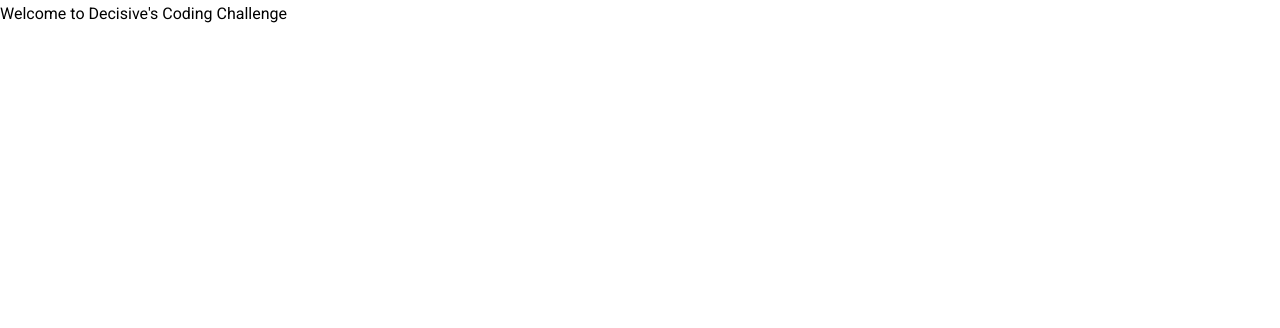
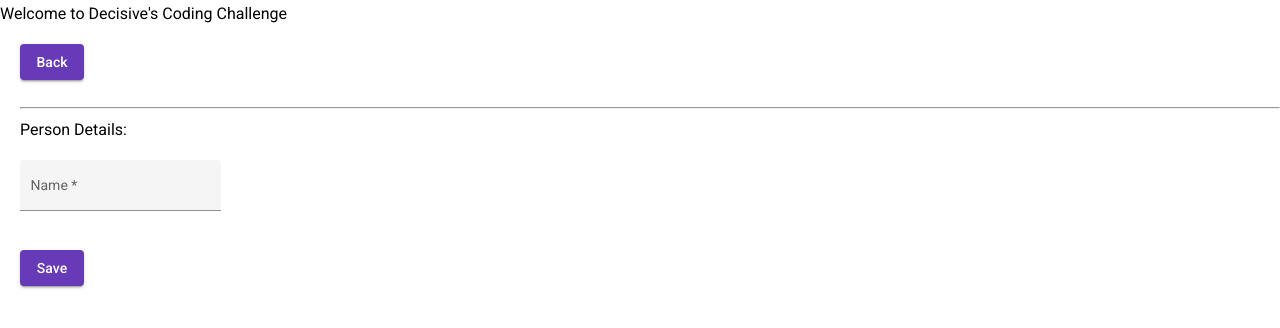
Before and after one commit to pavit94/decisive-coding-challenge, an Angular app: page /people/1/edit in a window 1280 px wide. Before the commit this address led to /. Shown: the top 328 px of the page. Built offline with nearby package versions, Linux system fonts and the light colour scheme.

Commit message:
edit form

```diff
--- /dev/null
+++ b/src/app/people/people-edit/people-edit.component.html
@@ -0,0 +1,34 @@
+<div class="align-comp">
+
+<button mat-raised-button color="primary" (click)="returnToList()">Back</button>
+<br><br>
+<hr>
+<h3>Person Details: </h3>
+<form (ngSubmit)="onSubmit()" #form="ngForm">
+    <div class="container col-md-8">
+        <mat-form-field class="example-full-width" appearance="fill">
+        <mat-label>Name</mat-label>
+        <input matInput type="text" id="name" class="form-control"  required >
+        </mat-form-field>
+    </div>
+    <!-- <div class="container col-md-8">
+        <label for="projectname">is Active:</label>
+        <input type="text" id="projectname" class="form-control" formControlName="projectname">
+    </div>
+    <div class="container col-md-8">
+        <label for="projectname">Age:</label>
+        <input type="text" id="projectname" class="form-control" formControlName="projectname">
+    </div>
+    <div class="container col-md-8">
+        <label for="projectname">About:</label>
+        <input type="text" id="projectname" class="form-control" formControlName="projectname">
+    </div>
+    <div class="container col-md-8">
+        <label for="projectname">Gender:</label>
+        <input type="text" id="projectname" class="form-control" formControlName="projectname">
+    </div> -->
+</form>
+<br>
+<button mat-raised-button color="primary" (click)="saveData()">Save</button>
+
+</div>
--- /dev/null
+++ b/src/app/people/people-edit/people-edit.component.scss
@@ -0,0 +1,3 @@
+.align-comp {
+    padding-left: 20px !important;
+}
--- /dev/null
+++ b/src/app/people/people-edit/people-edit.component.ts
@@ -0,0 +1,34 @@
+import { Component, OnInit } from '@angular/core';
+import { Router } from '@angular/router';
+import { peopleData } from 'src/app/peopledata';
+import { MainService } from 'src/main.service';
+
+@Component({
+  selector: 'app-people-edit',
+  templateUrl: './people-edit.component.html',
+  styleUrls: ['./people-edit.component.scss']
+})
+export class PeopleEditComponent implements OnInit {
+  data : peopleData;
+  constructor(private router: Router,
+    private mainService : MainService) { }
+
+  ngOnInit(): void {
+
+    this.mainService.peopleDetails$.subscribe(record => {
+
+    }
+      );
+
+
+  }
+  returnToList() : void {
+    this.router.navigateByUrl('');
+  }
+  saveData() : void{
+
+  }
+  onSubmit() {
+    console.log('submit')
+  }
+}
--- a/src/app/people/people.component.html
+++ b/src/app/people/people.component.html
@@ -36,7 +36,7 @@
         <th mat-header-cell *matHeaderCellDef> Edit </th>
         <!-- <td mat-cell *matCellDef="let element"> {{element.isActive}} </td> -->
         <td  mat-cell *matCellDef="let element">
-            <span *ngIf="element.isActive === true"><button mat-raised-button color="warn"><mat-icon>edit</mat-icon>Edit</button></span>
+            <span *ngIf="element.isActive === true"><button mat-raised-button color="warn" (click)="editUser(element.name)"><mat-icon>edit</mat-icon>Edit</button></span>
             <span *ngIf="element.isActive === false"><button mat-raised-button color="warn" disabled><mat-icon>edit</mat-icon>Edit</button></span>
         </td>
       </ng-container>
--- a/src/app/people/people.component.ts
+++ b/src/app/people/people.component.ts
@@ -3,6 +3,7 @@
 import {MatPaginator} from '@angular/material/paginator';
 import { MainService } from 'src/main.service';
 import { peopleData } from '../peopledata';
+import { Router } from '@angular/router';
 
 @Component({
   selector: 'app-people',
@@ -16,7 +17,8 @@
   people : string = 'people';
   displayedColumns: string[] = ['name', 'registered', 'isActive','edit'];
   dataSource =  new MatTableDataSource<peopleData>(this.ELEMENT_DATA);
-  constructor(private mainService : MainService) {
+  constructor(private mainService : MainService,
+    private router: Router) {
    }
 
   ngOnInit(): void {
@@ -41,4 +43,16 @@
     const filterValue= '';
     this.dataSource.filter = filterValue.trim().toLowerCase();
   }
+  editUser(name : string) {
+    const data = JSON.parse(JSON.stringify(this.dataSource.data));
+    for(let i =0; i < data.length; i++) {
+      if(data[i].name.toLowerCase() === name.toLowerCase()) {
+        let record = data[i];
+        console.log(record);
+        this.mainService.sendPeopleDetails(record);
+        this.router.navigateByUrl('people/' + record.id + '/edit');
+      }
+    }
+
+  }
 }
--- a/src/main.service.ts
+++ b/src/main.service.ts
@@ -1,12 +1,19 @@
 import { Injectable } from '@angular/core';
 import { HttpClient } from '@angular/common/http';
+import { Subject } from 'rxjs';
 @Injectable({
   providedIn: 'root'
 })
 export class MainService {
   apiUrl : string = 'http://localhost:4500/';
+  private _peopleDetails = new Subject();
+  peopleDetails$ = this._peopleDetails.asObservable();
   constructor(private http: HttpClient) { }
   getPeople(people : string) {
     return this.http.get(this.apiUrl + people);
   }
+  sendPeopleDetails(record ) {
+    // console.log('service :' + (JSON.stringify(record)));
+    this._peopleDetails.next(record);
+  }
 }
```
Also changed, not shown: src/app/app.module.ts (+10 -2 lines), 1 other file (tests, documents, lock files or other folders).
